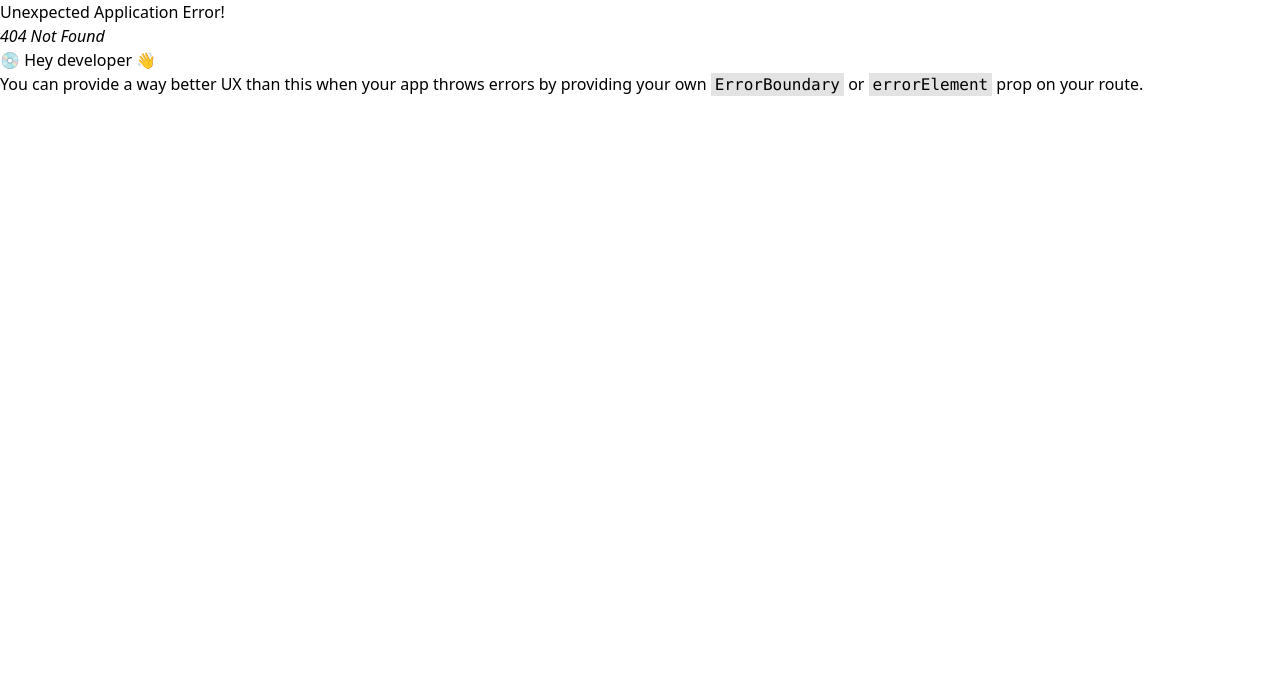
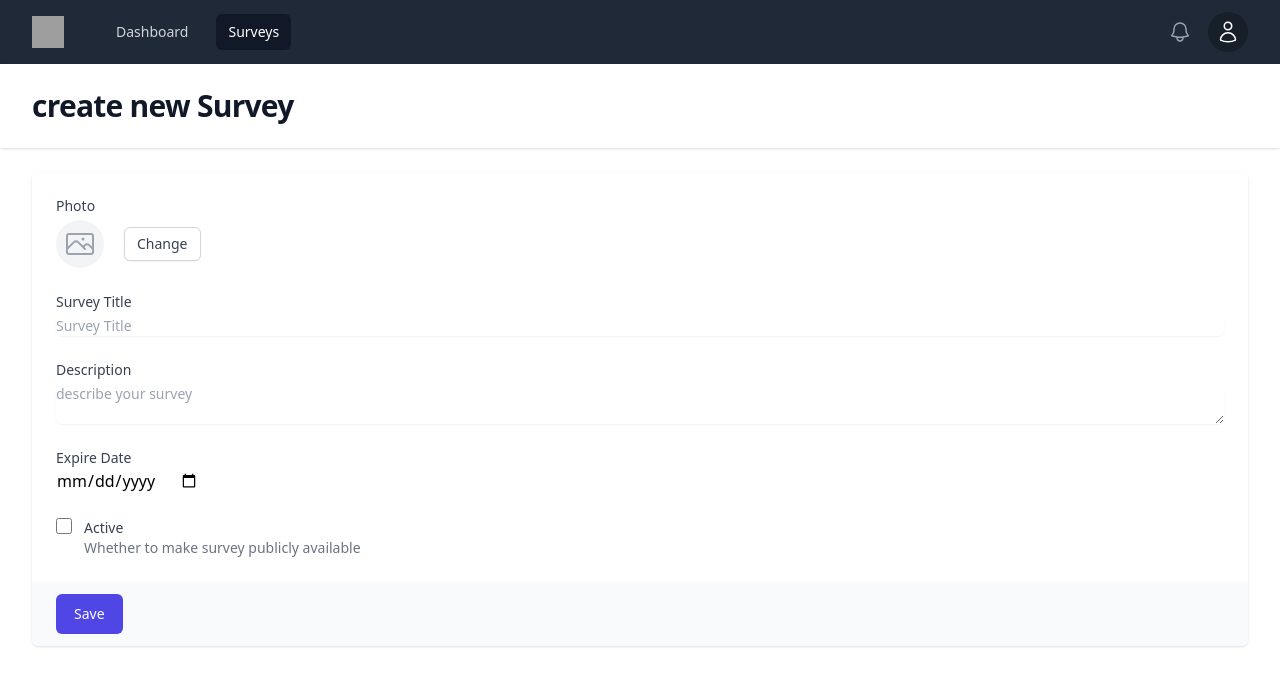
Before and after one commit to Level237/laravel-react-survey, a React app in the folder react/: page /surveys/create in a window 1280 px wide. Before the commit this address had no page. Shown: the top 686 px of the page. Built offline with nearby package versions, Linux system fonts and the light colour scheme; grey boxes are pictures that could not be loaded; the HTML template or start-up script is replaced by a standard one.

Commit message:
survey create view

```diff
--- a/react/package.json
+++ b/react/package.json
@@ -13,6 +13,7 @@
     "@headlessui/react": "^1.7.15",
     "@heroicons/react": "^2.0.18",
     "@tailwindcss/forms": "^0.5.3",
+    "axios": "^1.4.0",
     "react": "^18.2.0",
     "react-dom": "^18.2.0",
     "react-router-dom": "^6.13.0"
--- /dev/null
+++ b/react/src/axios.js
@@ -0,0 +1,5 @@
+import axios from "axios";
+
+const axiosClient=axios.create({
+  baseURL:'http://127.0.0.1:8080/api'
+})
--- a/react/src/router.jsx
+++ b/react/src/router.jsx
@@ -5,6 +5,7 @@
 import Signup from "./views/Signup.jsx";
 import GuestLayout from "./Components/GuestLayout.jsx";
 import DefaultLayout from "./Components/DefaultLayout.jsx";
+import SurveyView from "./views/SurveyView.jsx";
 
 const router=createBrowserRouter(
   [
@@ -22,6 +23,10 @@
           element:<Dashboard/>
         },
 
+        {
+          path:"/surveys/create",
+          element:<SurveyView/>
+        },
         {
           path:"/surveys",
           element:<Surveys/>
--- /dev/null
+++ b/react/src/views/SurveyView.jsx
@@ -0,0 +1,125 @@
+import { useState } from "react";
+import PageComponent from "../Components/PageComponent";
+import { PhotoIcon } from "@heroicons/react/24/outline";
+import TButton from "../Components/core/Tbutton";
+
+
+export default function SurveyView() {
+
+  const [survey,setSurvey]=useState({
+    title:"",
+    slug:"",
+    "description":"",
+    "image":null,
+    image_url:null,
+    expire_date:"",
+    questions:[],
+  })
+
+  const onImageChoose=()=>{
+    console.log("on Image Choose");
+
+  }
+
+  const onSubmit=(ev)=>{
+    ev.preventDefault();
+    console.log(ev);
+  }
+  return (
+    <PageComponent title='create new Survey'>
+      <form action="#" method="POST" onSubmit={onSubmit}>
+          <div className="shadow sm:overflow-hidden sm:rounded-md">
+            <div className="space-y-6 bg-white px-4 py-5 sm:p-6">
+              <div>
+                  <label className="block text-sm font-medium text-gray-700">
+                    Photo
+                  </label>
+                      <div className="mt-1 flex items-center">
+                      {survey.image && (
+                        <img
+                        src={survey.image_url}
+                        alt=""
+                        className="w-32 h-32 object-cover"/>
+                      )}
+                      {!survey.image_url && (
+                        <span className="flex justify-center items-center text-gray-400 h-12 w-12 overflow-hidden rounded-full bg-gray-100">
+                          <PhotoIcon className="w-8 h-8"/>
+
+                        </span>
+                      )}
+
+                      <button type="button" className="relative ml-5 rounded-md border border-gray-300 bg-white py-2 px-3 text-sm
+                      font-medium leading-4 text-gray-700 shadow-sm hover:bg-gray-50 focus:outline-none
+                      focus:ring-2 focus:ring-indigo-500 focus:ring-offset-2">
+                        <input
+                        type="file"
+                        className="absolute left-0 top-0 right-0 bottom-0 opacity-0"
+                        onChange={onImageChoose}/>
+                        Change
+                      </button>
+                    </div>
+                </div>
+
+                <div className="col-span-6 sm:col-span-3">
+                    <label htmlFor="title" className="block text-sm font-medium text-gray-700">
+                        Survey Title
+                    </label>
+                    <input type="text" name="title"
+                    id="title"
+                    value={survey.title}
+                    onChange={(ev)=>setSurvey({...survey,title:ev.target.value})}
+                    placeholder="Survey Title"
+                    className="mt-1 block w-full rounded-md border-gray-300 shadow-sm focus:border-indigo-50  focus:ring-indigo-500 sm:text-sm"/>
+                </div>
+
+                 <div className="col-span-6 sm:col-span-3">
+                  <label htmlFor="description" className="block text-sm font-medium text-gray-700">
+                        Description
+                  </label>
+                  <textarea
+                  name="description"
+                  id="description"
+                  onChange={(ev)=>setSurvey({...survey,description:ev.target.value})}
+                  value={survey.description}
+                  placeholder="describe your survey"
+                  className="mt-1 block w-full rounded-md border-gray-300 shadow-sm focus:border-indigo-50  focus:ring-indigo-500 sm:text-sm">
+
+                  </textarea>
+                 </div>
+
+                 <div className="col-span-6 sm:col-span-3">
+                  <label htmlFor="expire_date" className="block text-sm font-medium text-gray-700">
+                          Expire Date
+                    </label>
+                    <input type="date" name="expire_date" id="expire_date" value={survey.expire_date}
+                    onChange={(ev)=>setSurvey({...survey,expire_date:ev.target.value})}/>
+                 </div>
+
+                 <div className="flex items-start">
+                    <div className="flex h-5 items-start">
+                    <input type="checkbox" name="status"
+                    id="status"
+                    checked={survey.status}
+                    onChange={(ev)=>setSurvey({...survey,status:ev.target.checked})}
+
+                    className=" h-4 w-4 rounded border-gray-300 text-indigo-600 focus:ring-indigo-500"/>
+                      </div>
+
+                      <div className="ml-3 text-sm">
+                        <label htmlFor="comments" className="font-medium text-gray-700">Active</label>
+                        <p className="text-gray-500">
+                          Whether to make survey publicly available
+                        </p>
+                      </div>
+                 </div>
+              </div>
+              <div className="bg-gray-50 px-4 py-3 text-right sm:px-6">
+                        <TButton>
+                          Save
+                        </TButton>
+              </div>
+            </div>
+      </form>
+    </PageComponent>
+  )
+}
--- a/react/src/views/Surveys.jsx
+++ b/react/src/views/Surveys.jsx
@@ -1,6 +1,8 @@
 
+import { PlusCircleIcon } from "@heroicons/react/24/outline";
 import PageComponent from "../Components/PageComponent";
 import SurveyListem from "../Components/SurveyListem";
+import TButton from "../Components/core/Tbutton";
 import { useStateContext } from "../contexts/ContextProvider";
 
 
@@ -13,7 +15,12 @@
     console.log("On Delete click");
   }
   return (
-    <PageComponent title="Survey">
+    <PageComponent title="Survey" buttons={(
+      <TButton color="green" to="/surveys/create">
+        <PlusCircleIcon className="h-6 w-6 mr-2"/>
+        create new
+      </TButton>
+    )}>
       <div className="grid grid-cols-1 gap-5 sm:grid-cols-2 md:grid-cols-3">
           {surveys.map(survey => (
         <SurveyListem survey={survey} key={survey.id} onClick={onDeleteClick}/>
```
Also changed, not shown: 1 other file (tests, documents, lock files or other folders).
